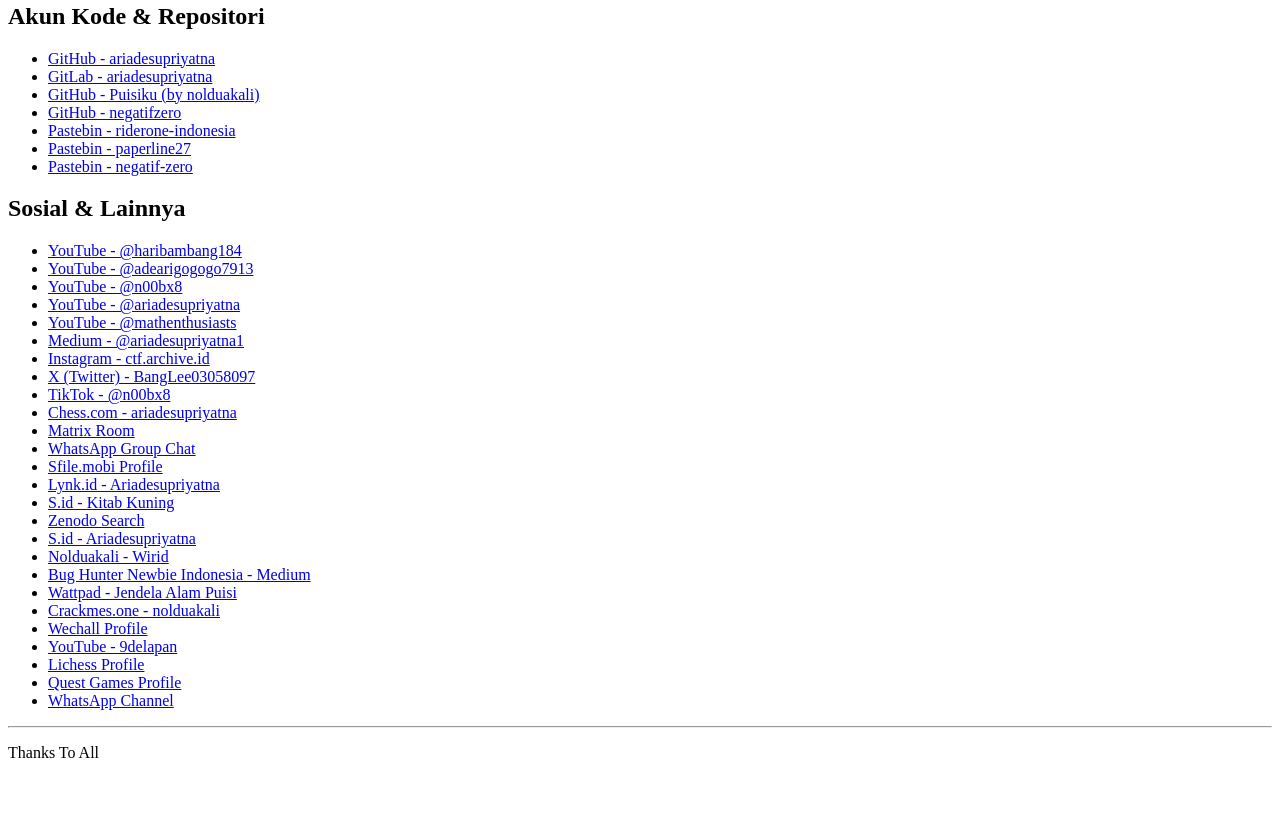
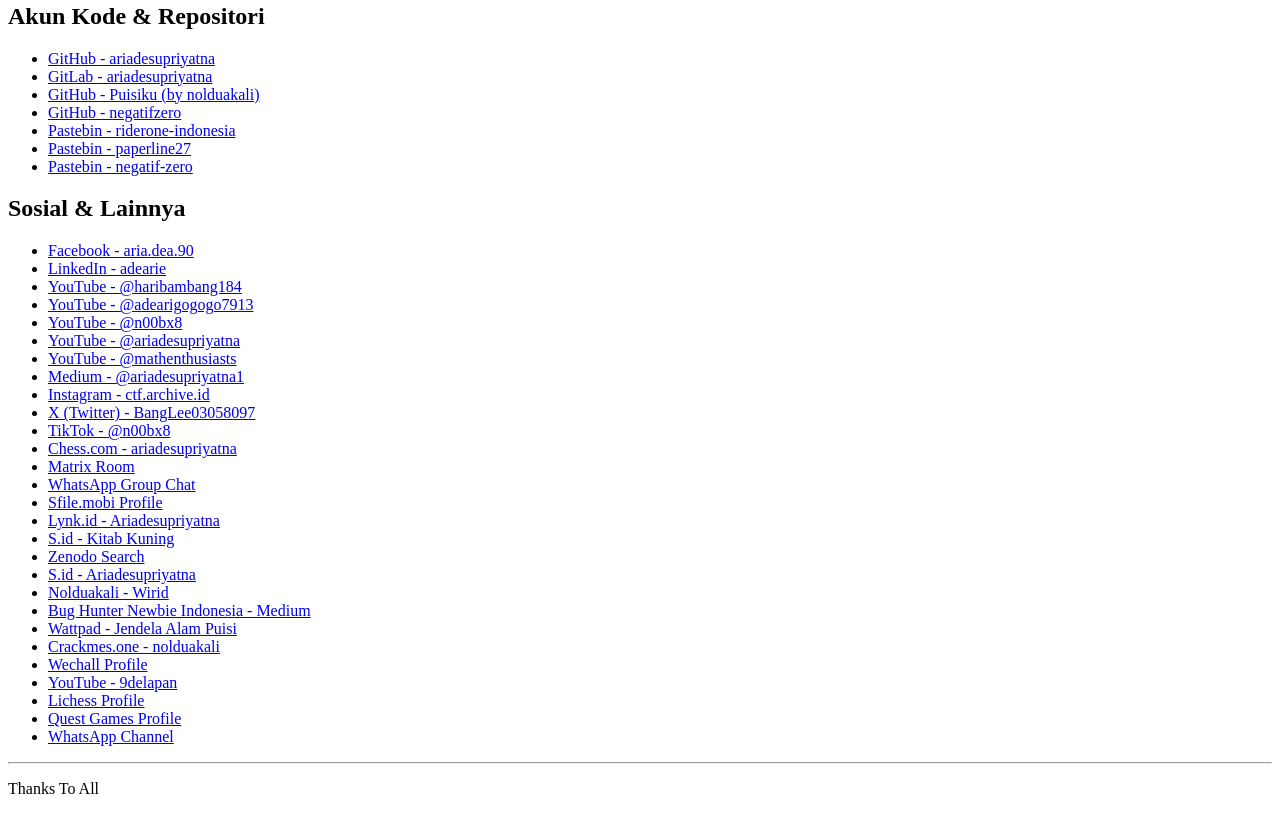
Before and after one commit to negatifzero/archive, a plain HTML site: page index.htm in a window 1280 px wide. Shown: the part 686-1500 px from the top of the page. Before the commit the page ends 1464 px from the top, so only its background shows below. Drawn offline with Linux system fonts and the light colour scheme.

Commit message:
Update index.htm

```diff
--- a/index.htm
+++ b/index.htm
@@ -56,6 +56,8 @@
 
     <h2>Sosial & Lainnya</h2>
     <ul>
+        <li><a href="https://m.facebook.com/aria.dea.90/">Facebook - aria.dea.90</a></li>
+        <li><a href="https://id.linkedin.com/in/adearie">LinkedIn - adearie</a></li>
         <li><a href="https://youtube.com/@haribambang184">YouTube - @haribambang184</a></li>
         <li><a href="https://youtube.com/@adearigogogo7913">YouTube - @adearigogogo7913</a></li>
         <li><a href="https://youtube.com/@n00bx8">YouTube - @n00bx8</a></li>
```
